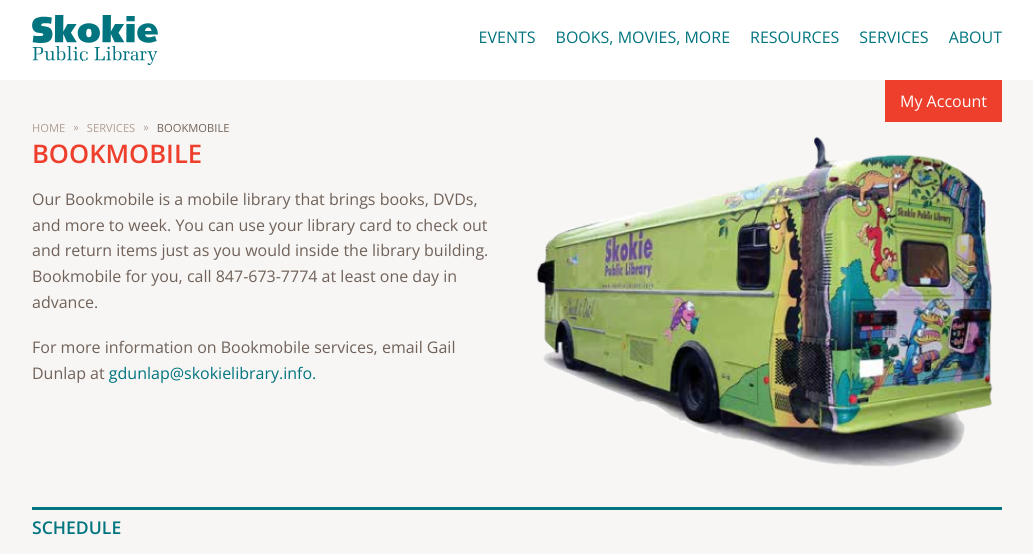
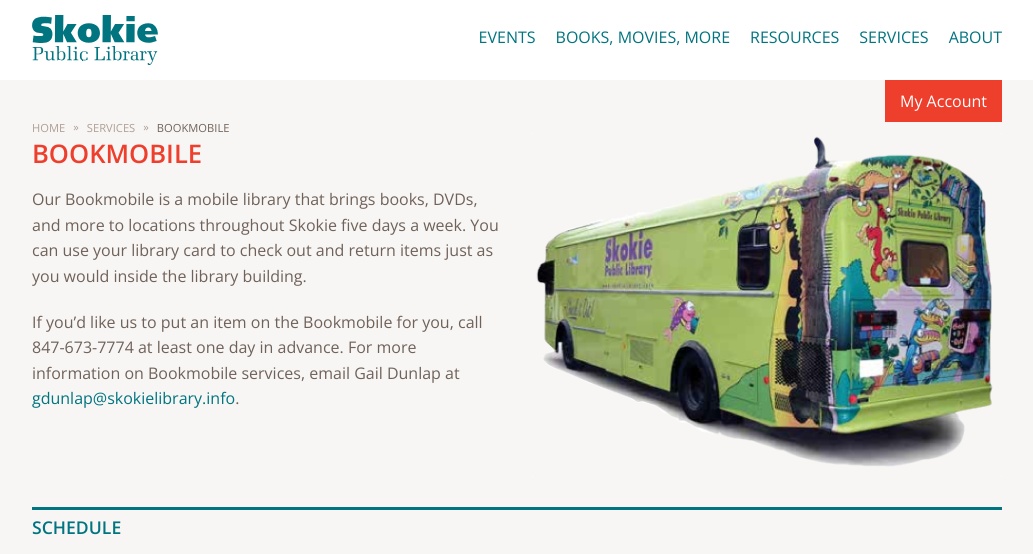
Before and after one commit to skokielibrary/prototype, a Jekyll site: the page built from services/bookmobile/index.html, in a window 1280 px wide and 900 px high, cut to the strip 0-554 px from the top of the window. Shown: the whole strip, without its empty margins (123-1156 px from the left). Built offline with Jekyll 4.4.1, drawn with Linux system fonts in a browser that asks for light colours.

Commit message:
fix bookmobile intro text

```diff
--- a/services/bookmobile/index.html
+++ b/services/bookmobile/index.html
@@ -21,8 +21,8 @@ layout: base
     <div class="row">
       <div class="large-6 medium-7 small-12 columns">
         <h1>Bookmobile</h1>
-        <p>Our Bookmobile is a mobile library that brings books, DVDs, and more to week. You can use your library card to check out and return items just as you would inside the library building. Bookmobile for you, call 847-673-7774 at least one day in advance.</p>
-        <p>For more information on Bookmobile services, email Gail Dunlap at <a href="">gdunlap@skokielibrary.info.</a></p>
+        <p>Our Bookmobile is a mobile library that brings books, DVDs, and more to locations throughout Skokie five days a week. You can use your library card to check out and return items just as you would inside the library building.</p>
+        <p>If you’d like us to put an item on the Bookmobile for you, call 847-673-7774 at least one day in advance. For more information on Bookmobile services, email Gail Dunlap at <a href="">gdunlap@skokielibrary.info</a>.</p>
       </div>
       <div class="large-6 medium-5 small-10 columns left">
         <img src="{{ site.baseurl }}/img/bookmobile_transparent.png">
```
